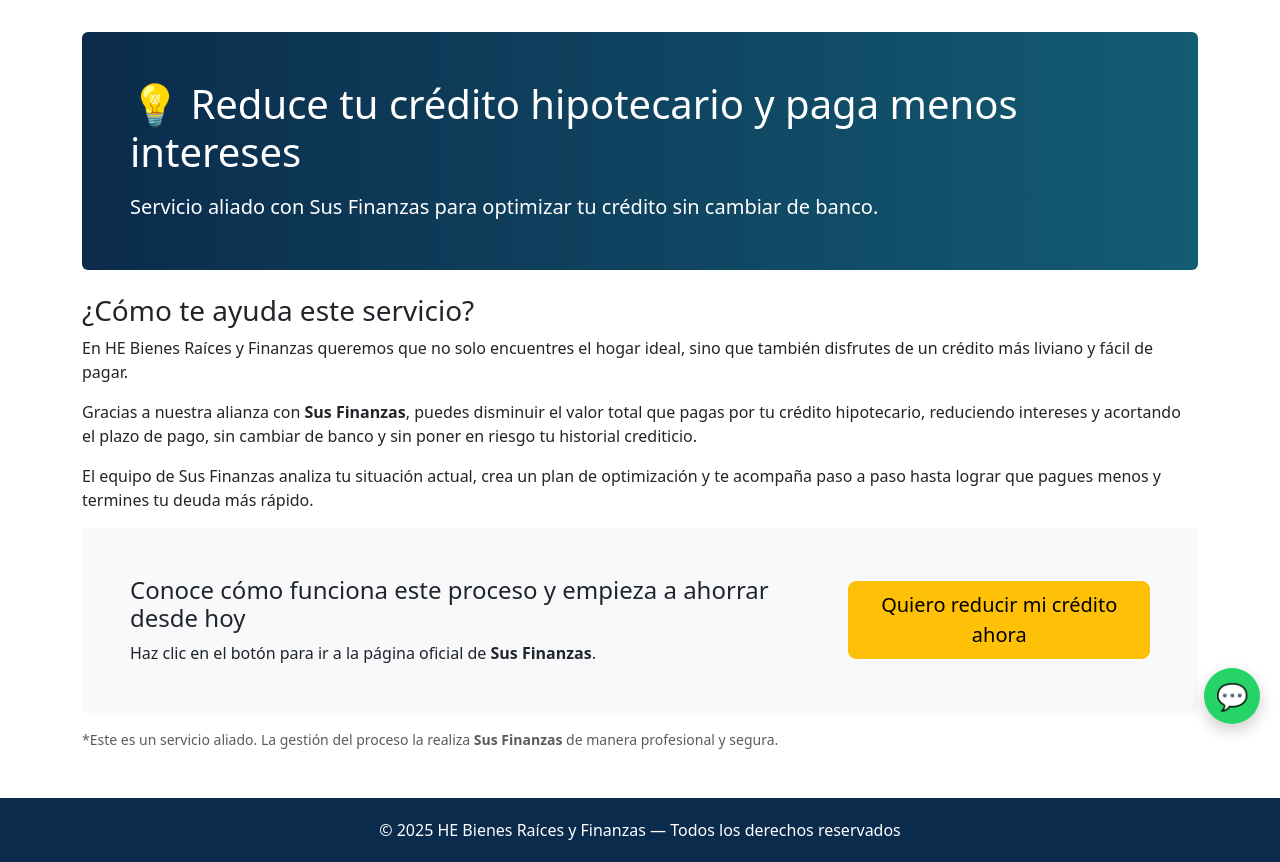
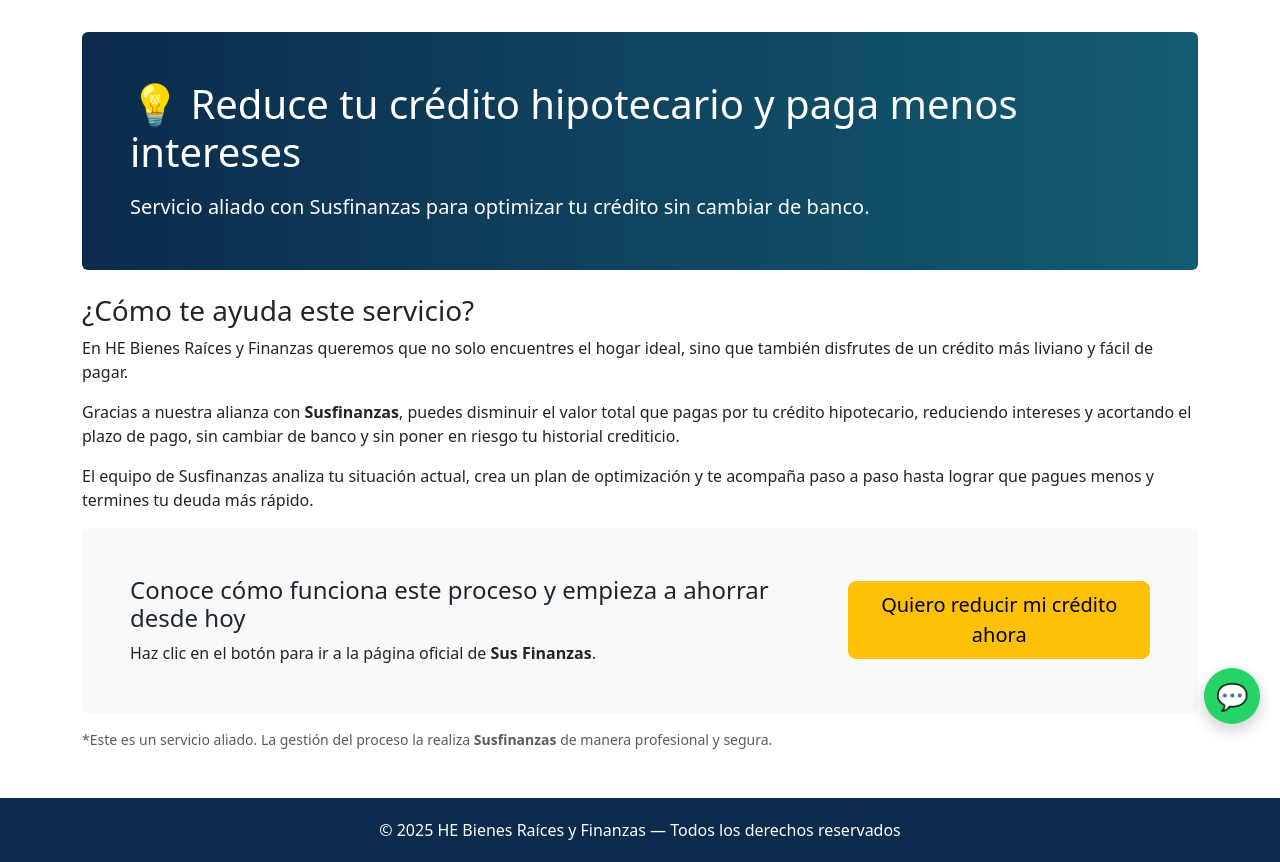
Before and after one commit to Juanvargs/he-bienes-raices, a Flask app: page /reduccion-credito in a window 1280 px wide. Shown: the part 56-918 px from the top of the page. Run offline with Flask 3, Linux system fonts and the light colour scheme.

Commit message:
Update reduccion.html

```diff
--- a/templates/reduccion.html
+++ b/templates/reduccion.html
@@ -4,7 +4,7 @@
 
 <section class="p-4 p-md-5 rounded text-white" style="background: linear-gradient(90deg,#0b2b4c 0%,#135c72 100%);">
   <h1 class="mb-3">💡 Reduce tu crédito hipotecario y paga menos intereses</h1>
-  <p class="lead mb-0">Servicio aliado con <strong>Sus Finanzas</strong> para optimizar tu crédito sin cambiar de banco.</p>
+  <p class="lead mb-0">Servicio aliado con <strong>Susfinanzas</strong> para optimizar tu crédito sin cambiar de banco.</p>
 </section>
 
 <section class="mt-4">
@@ -14,11 +14,11 @@
     sino que también disfrutes de un crédito más liviano y fácil de pagar.
   </p>
   <p>
-    Gracias a nuestra alianza con <strong>Sus Finanzas</strong>, puedes disminuir el valor total que pagas por tu crédito hipotecario,
+    Gracias a nuestra alianza con <strong>Susfinanzas</strong>, puedes disminuir el valor total que pagas por tu crédito hipotecario,
     reduciendo intereses y acortando el plazo de pago, sin cambiar de banco y sin poner en riesgo tu historial crediticio.
   </p>
   <p>
-    El equipo de Sus Finanzas analiza tu situación actual, crea un plan de optimización y te acompaña paso a paso
+    El equipo de Susfinanzas analiza tu situación actual, crea un plan de optimización y te acompaña paso a paso
     hasta lograr que pagues menos y termines tu deuda más rápido.
   </p>
 
@@ -35,7 +35,7 @@
   </div>
 
   <p class="small text-muted mt-3">
-    *Este es un servicio aliado. La gestión del proceso la realiza <strong>Sus Finanzas</strong> de manera profesional y segura.
+    *Este es un servicio aliado. La gestión del proceso la realiza <strong>Susfinanzas</strong> de manera profesional y segura.
   </p>
 </section>
 
```
